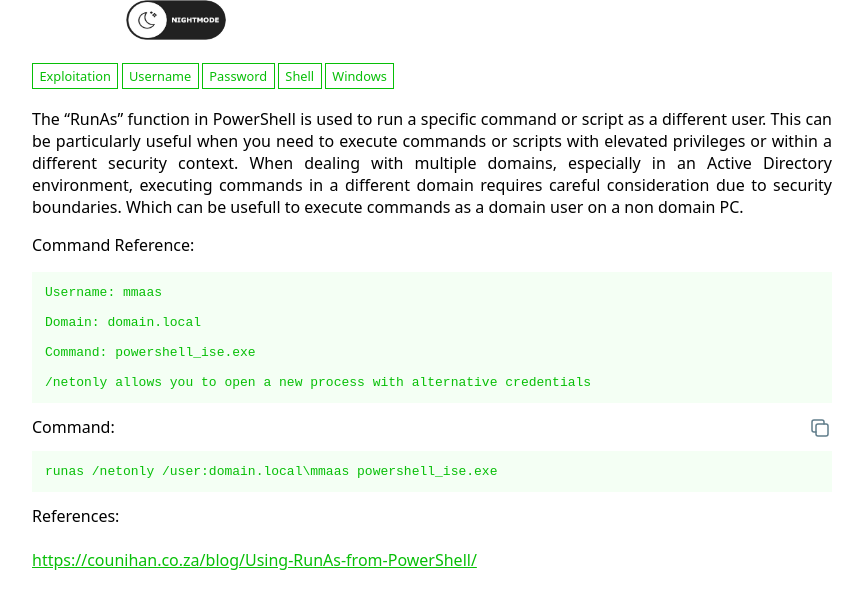
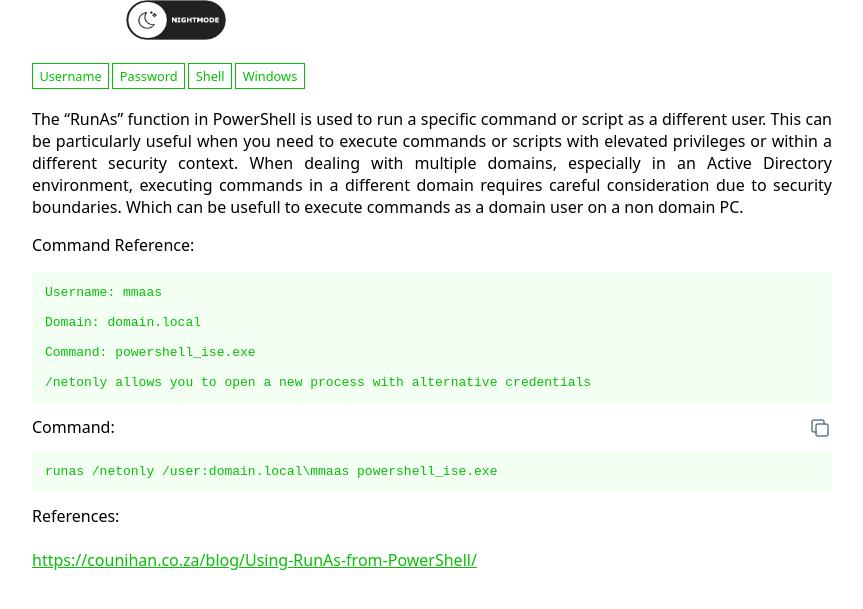
Before and after one commit to arttoolkit/arttoolkit.github.io, a Jekyll site: the page built from _wadcoms/RunasDomainUser.md, in a window 1280 px wide, cut to the strip 187-796 px from the top of the page. Shown: the whole strip, without its empty margins (208-1071 px from the left). Built offline with Jekyll 4.4.1, drawn with Linux system fonts in a browser that asks for light colours.

Commit message:
attack type update

```diff
--- a/_wadcoms/RunasDomainUser.md
+++ b/_wadcoms/RunasDomainUser.md
@@ -24,7 +24,6 @@ services:
 OS:
   - Windows
 attack_types:
-  - Exploitation
   - Persistance
 references:
   - https://counihan.co.za/blog/Using-RunAs-from-PowerShell/
```
Also changed, not shown: _wadcoms/Start-proces.md (+0 -1 lines).
